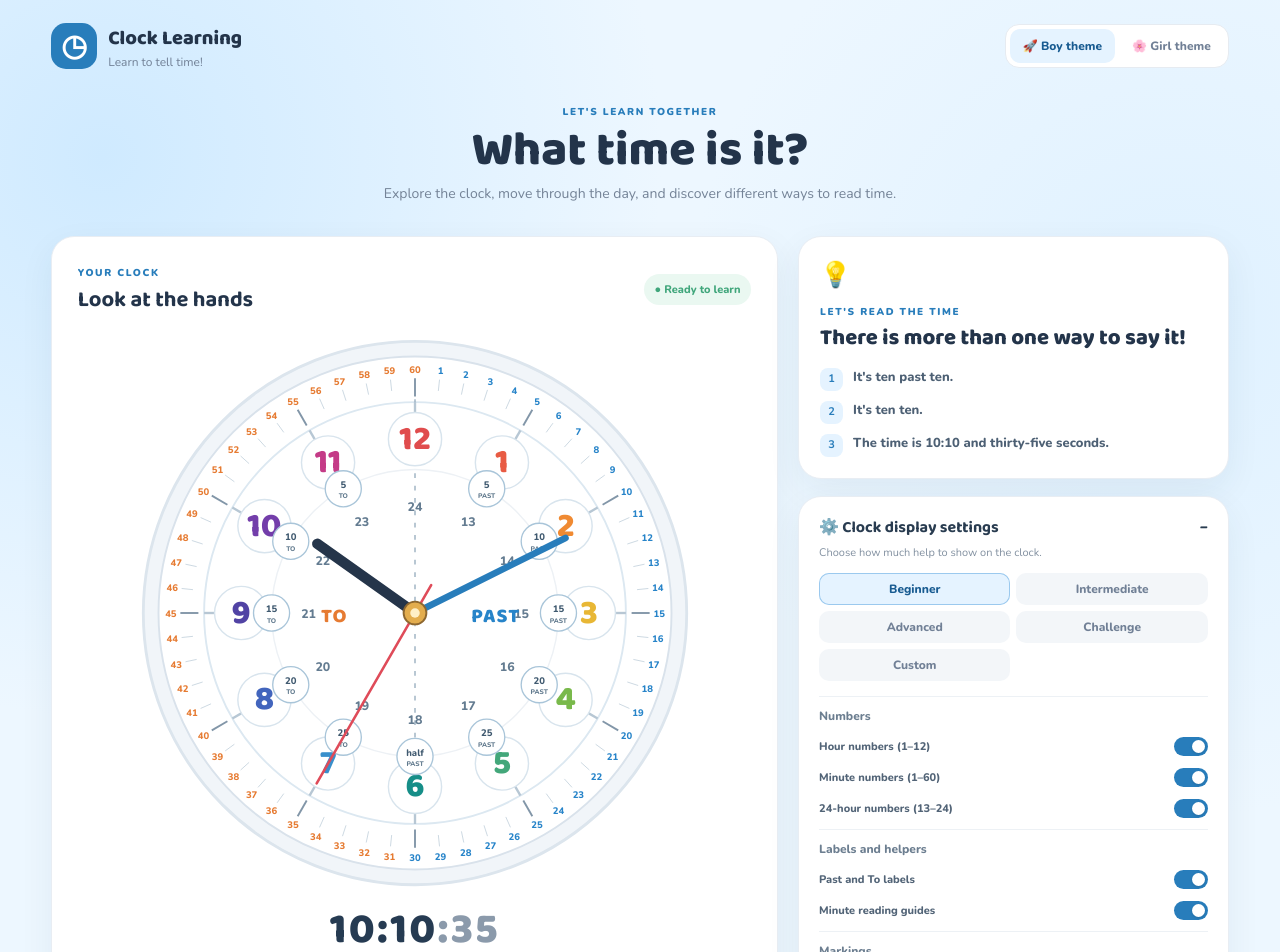
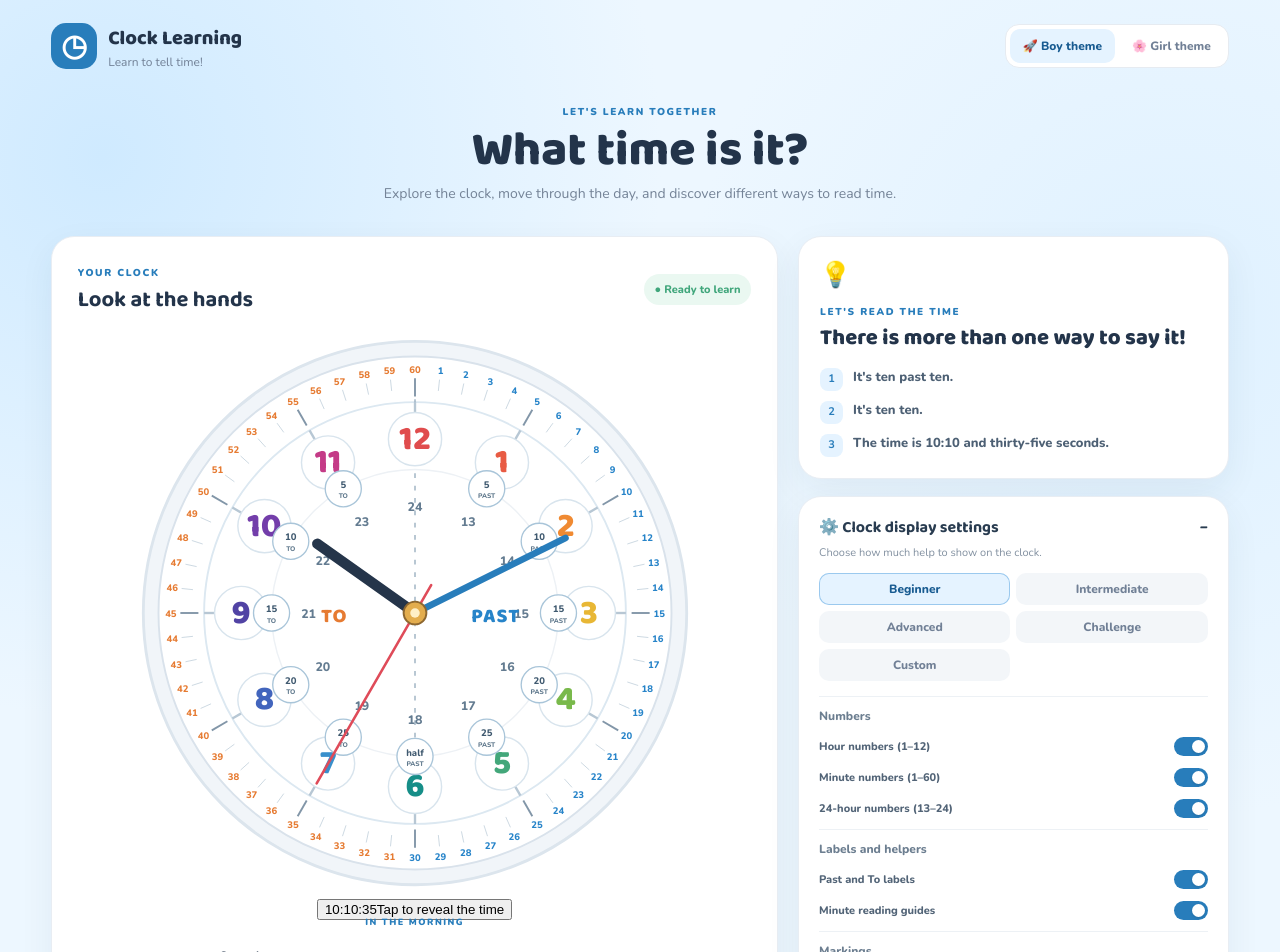
Before and after one commit to amir-dev-projects/clock-learning, a React (Vite) app: page / in a window 1280 px wide. Shown: the top 952 px of the page. Built offline with nearby package versions, Linux system fonts and the light colour scheme.

Commit message:
Add tap-to-reveal digital clock

```diff
--- a/src/App.jsx
+++ b/src/App.jsx
@@ -53,7 +53,7 @@ function Toggle({label,checked,onChange}){return <label className="toggle"><span
 
 export default function App(){
   const [time,setTime]=useState({hour:10,minute:10,second:35});
-  const [theme,setTheme]=useState("boy"),[display,setDisplay]=useState(DEFAULTS),[preset,setPreset]=useState("Beginner"),[settingsOpen,setSettingsOpen]=useState(true),[timeFormat,setTimeFormat]=useState("24");
+  const [theme,setTheme]=useState("boy"),[display,setDisplay]=useState(DEFAULTS),[preset,setPreset]=useState("Beginner"),[settingsOpen,setSettingsOpen]=useState(true),[timeFormat,setTimeFormat]=useState("24"),[digitalRevealed,setDigitalRevealed]=useState(false);
   const readings=useMemo(()=>readingsFor(time.hour,time.minute,time.second),[time]);
   const setPart=(key,value)=>setTime(old=>({...old,[key]:clamp(Number(value)||0,0,key==="hour"?(timeFormat==="24"?23:12):59)}));
   const shownHour=timeFormat==="24"?time.hour:(time.hour%12||12);
@@ -74,7 +74,7 @@ export default function App(){
     <section className="layout">
       <article className="clock-panel"><div className="panel-heading"><div><small>YOUR CLOCK</small><h2>Look at the hands</h2></div><span>● Ready to learn</span></div>
         <div className="clock-wrap"><Clock {...time} display={display}/></div>
-        <div className="digital">{pad(shownHour)}:{pad(time.minute)}<span>:{pad(time.second)}</span>{timeFormat==="12"&&<small className="digital-period">{time.hour>=12?"PM":"AM"}</small>}</div><div className="period">{time.hour<12?"IN THE MORNING":"IN THE AFTERNOON / EVENING"}</div>
+        <button type="button" className={`digital-curtain ${digitalRevealed?"revealed":""}`} onClick={()=>setDigitalRevealed(v=>!v)} aria-expanded={digitalRevealed} aria-label={digitalRevealed?"Hide digital time":"Reveal digital time"}><span className="digital-content">{pad(shownHour)}:{pad(time.minute)}<span>:{pad(time.second)}</span>{timeFormat==="12"&&<small className="digital-period">{time.hour>=12?"PM":"AM"}</small>}</span><span className="curtain-hint">{digitalRevealed?"Click to hide the time":"Tap to reveal the time"}</span></button><div className="period">{time.hour<12?"IN THE MORNING":"IN THE AFTERNOON / EVENING"}</div>
         <div className="entry"><b>Set a time</b><div className="format-switch"><button type="button" className={timeFormat==="24"?"active":""} onClick={()=>setTimeFormat("24")}>24-hour</button><button type="button" className={timeFormat==="12"?"active":""} onClick={()=>setTimeFormat("12")}>12-hour</button></div><div className="time-inputs"><label><input type="number" min={timeFormat==="24"?0:1} max={timeFormat==="24"?23:12} value={pad(shownHour)} aria-label="hour" onChange={e=>setShownHour(e.target.value)}/><small>HOUR</small></label><label><input type="number" min="0" max="59" value={pad(time.minute)} aria-label="minute" onChange={e=>setPart("minute",e.target.value)}/><small>MINUTE</small></label><label><input type="number" min="0" max="59" value={pad(time.second)} aria-label="second" onChange={e=>setPart("second",e.target.value)}/><small>SECOND</small></label></div>{timeFormat==="12"&&<div className="period-switch"><button type="button" className={time.hour<12?"active":""} onClick={()=>setPeriod("AM")}>AM</button><button type="button" className={time.hour>=12?"active":""} onClick={()=>setPeriod("PM")}>PM</button></div>}<button className="surprise" onClick={randomTime}>✦ Surprise me with a time</button></div>
       </article>
       <aside><article className="readings"><div className="bulb">💡</div><small>LET'S READ THE TIME</small><h2>There is more than one way to say it!</h2><ol>{readings.map((r,i)=><li key={i}><b>{i+1}</b><span>{r}</span></li>)}</ol></article>
```
